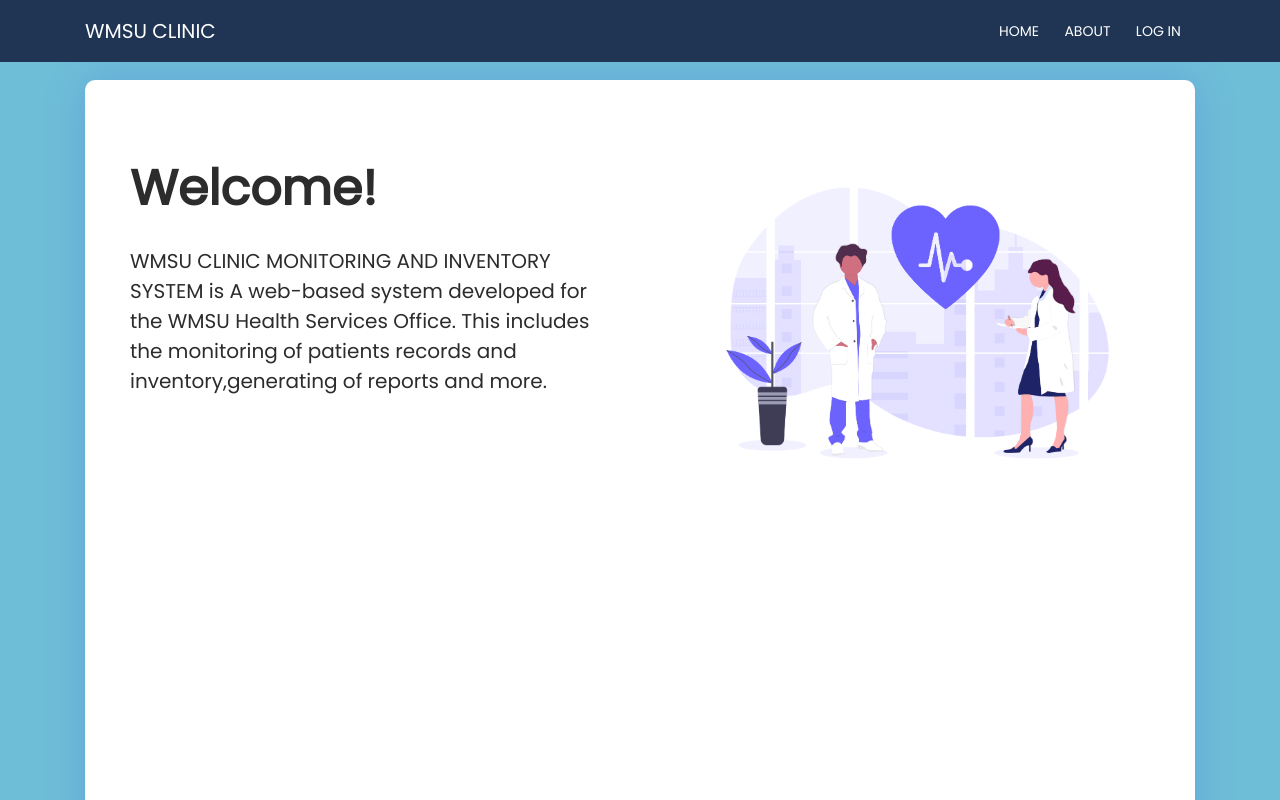
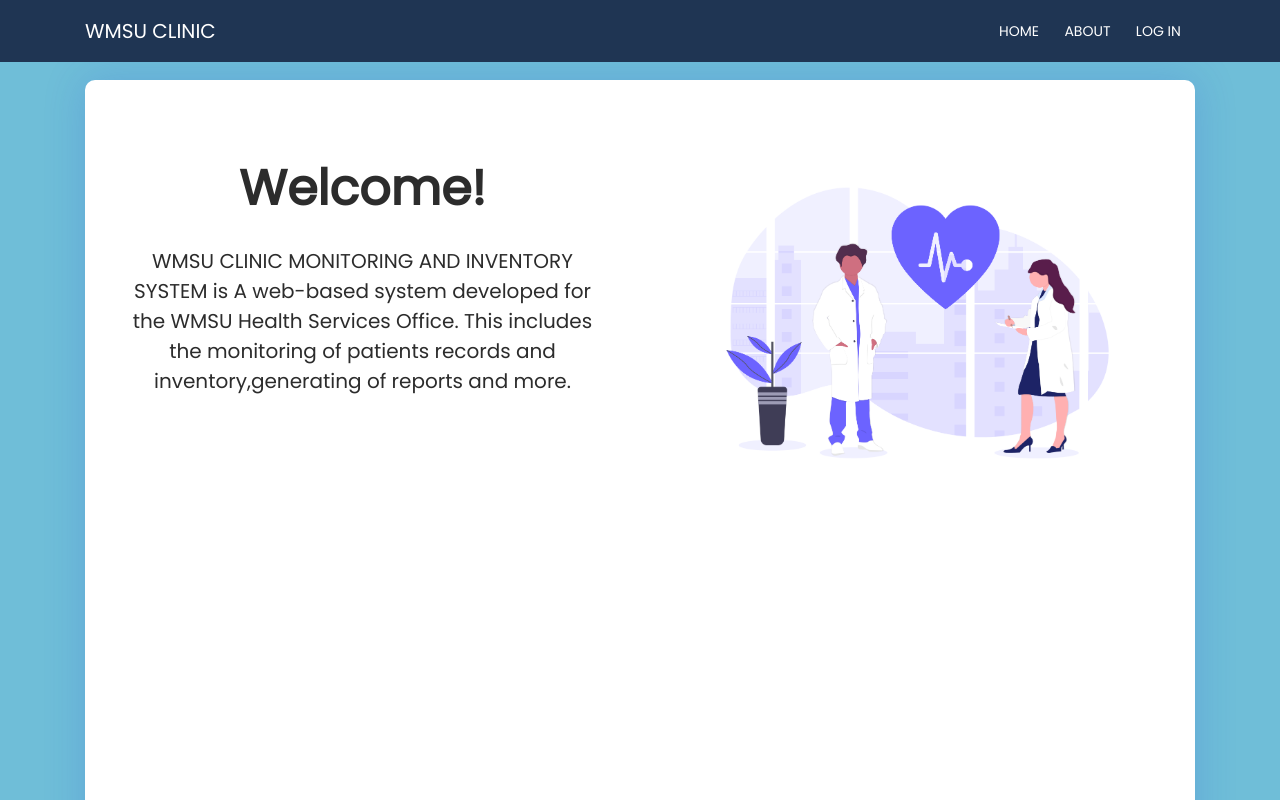
Before and after one commit to zethkenneth/WCMAI, a React (Create React App) app in the folder wmsuclinic-client/: page / in a window 1280 px wide. Shown: the top 800 px of the page. Built offline with nearby package versions, Linux system fonts and the light colour scheme; no server answers; a web font is replaced by a local one.

Commit message:
homepage

```diff
--- a/wmsuclinic-client/src/assets/css/Homepage.css
+++ b/wmsuclinic-client/src/assets/css/Homepage.css
@@ -41,12 +41,12 @@
 }
 .feature-box h1
 {
-  text-align: left;
+  text-align: center;
   margin-right: 0%;
 }
 .feature-box p
 {
-  text-align: left;
+  text-align: center;
   margin: 20px auto;
 }
 .feature-img
--- a/wmsuclinic-client/src/layouts/HomepageContent.js
+++ b/wmsuclinic-client/src/layouts/HomepageContent.js
@@ -29,7 +29,7 @@
                                 <div className="container text-black" >
                                     <div className="wrapper text-center">
                                         <div className="container" >
-                                            <div className="row" >
+                                            <Row className="row" >
                                                 <div className="col-md-6" >
                                                     <div className="feature-box">
                                                          <h1 > <b>Welcome!</b> </h1>
@@ -37,9 +37,9 @@
                                                     </div>
                                                  </div>
                                                 <div className="col-md-6">
-                                                    <img src={med} className="feature-img" />
+                                                    <img src={med} className="img feature-img" />
                                                  </div>
-                                            </div>
+                                            </Row>
                                         </div>
                                     </div>
                                 </div>
```
